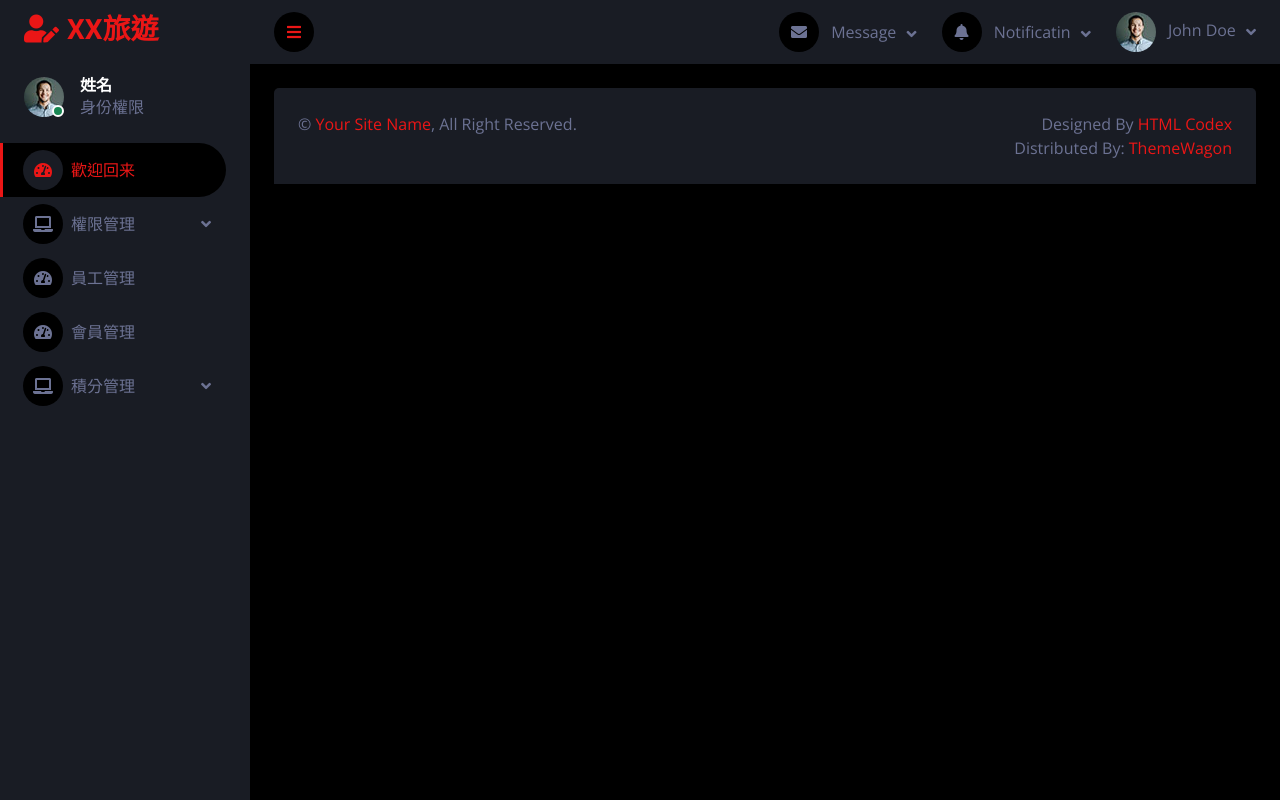
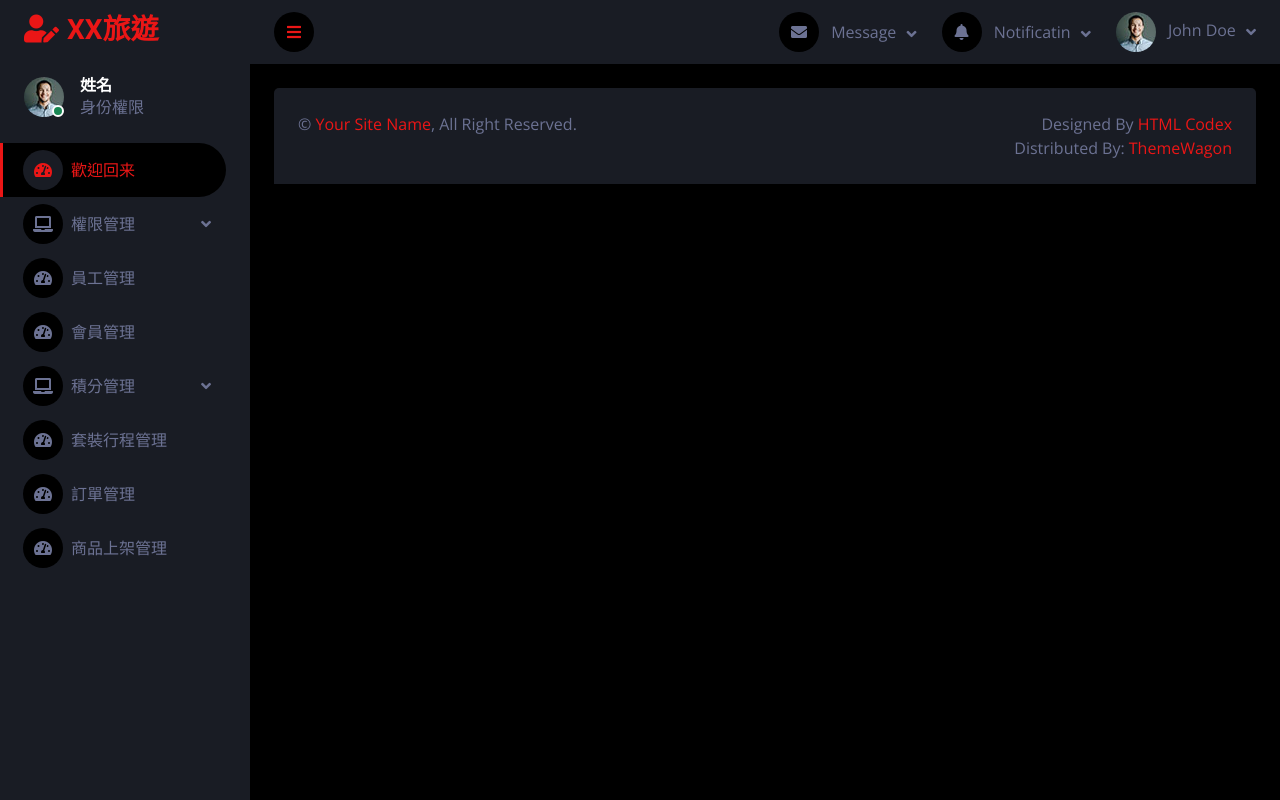
Before and after one commit to LauranceLi/the_travel_project, a PHP site: page /index.php in a window 1280 px wide. Run offline with PHP 8.4, Linux system fonts and the light colour scheme; some libraries are stand-ins or nearby versions.

Commit message:
新增 側邊攔

```diff
--- a/parts/slidebar.php
+++ b/parts/slidebar.php
@@ -45,6 +45,11 @@
                     </div>
 
 
+                    <a href="" class="nav-item nav-link <?= $pageName == '' ? 'active' : '' ?>"><i class="fa fa-tachometer-alt me-2"></i>套裝行程管理</a>
+                    <a href="" class="nav-item nav-link <?= $pageName == '' ? 'active' : '' ?>"><i class="fa fa-tachometer-alt me-2"></i>訂單管理</a>
+                    <a href="" class="nav-item nav-link <?= $pageName == '' ? 'active' : '' ?>"><i class="fa fa-tachometer-alt me-2"></i>商品上架管理</a>
+
+
                 </div>
             </nav>
         </div>
```
